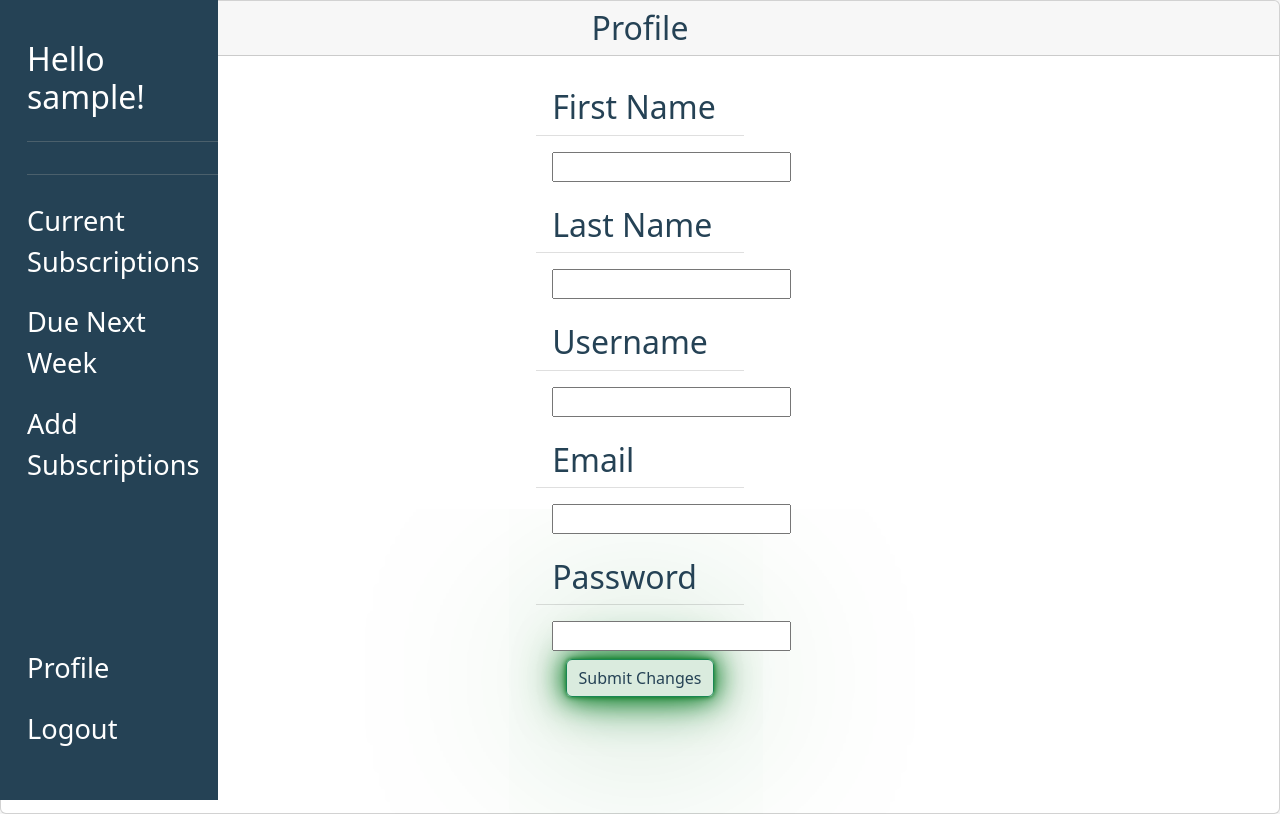
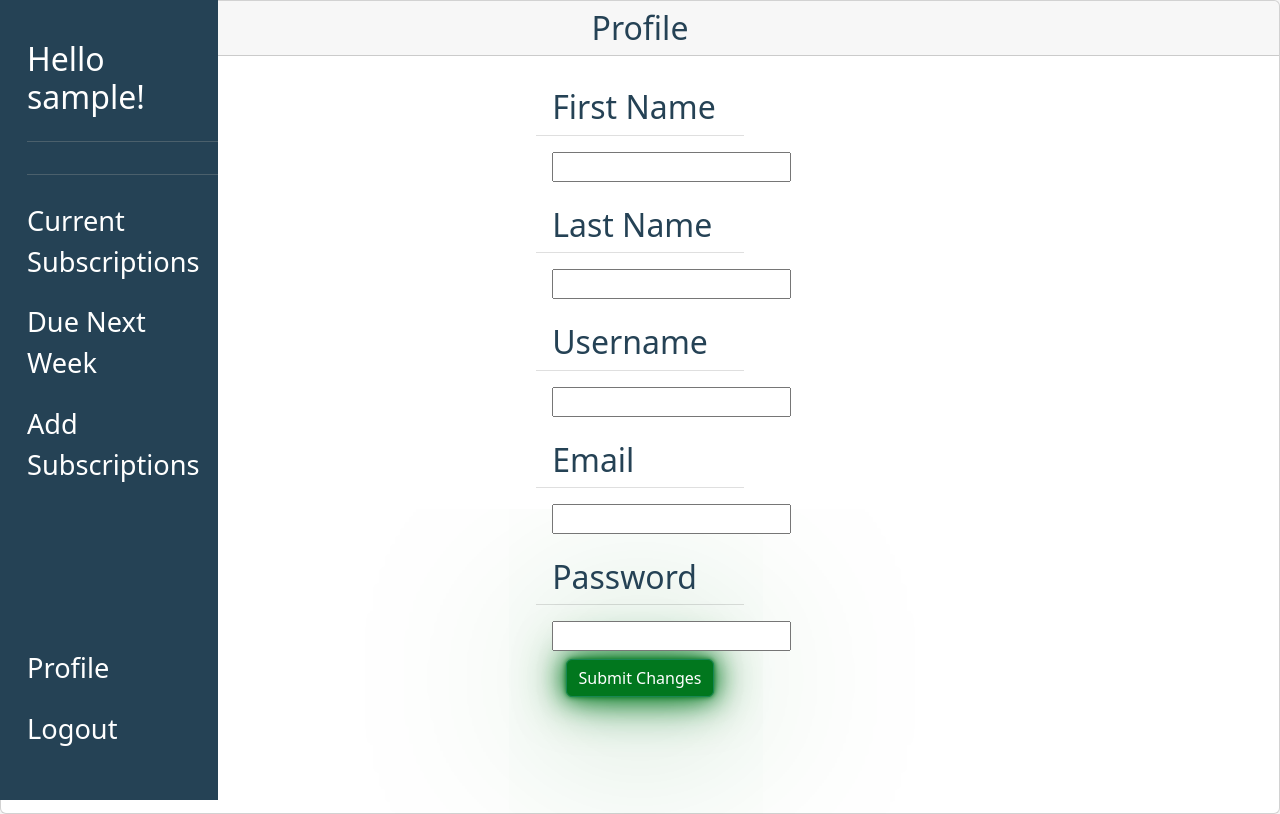
Before and after one commit to Dustinm5Oly/Skriptz, a Node server app: page /profile in a window 1280 px wide, with the pointer over the restyled element. Run offline with Node 20, Linux system fonts and the light colour scheme; a user stored in the database is signed in; some libraries are stand-ins or nearby versions.

Commit message:
push to update repo

```diff
--- a/public/css/style.css
+++ b/public/css/style.css
@@ -332,9 +332,8 @@ h3 {
 }
 
 .btn2:hover {
-    background: #01771e25;
+    background: #01771e;
     box-shadow: 0 0 5px #01771e, 0 0 25px #01771e, 0 0 50px #01771e, 0 0 200px #01771e;
-    color:#254255
 }
 
 .random {
```
Also changed, not shown: README.md.
